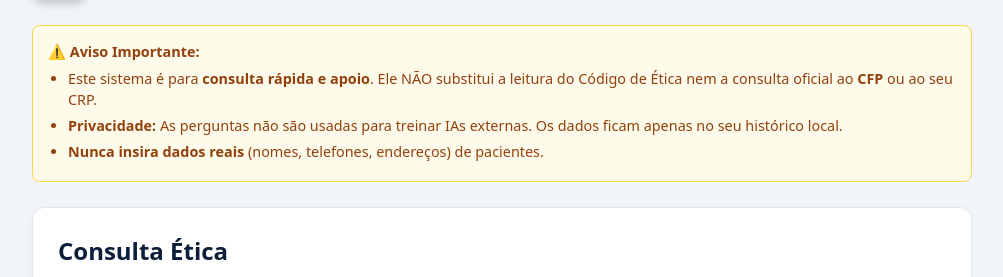
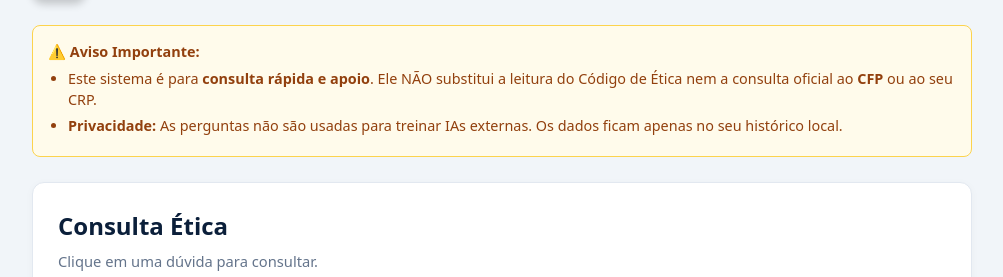
Before and after one commit to sabrinaandraderocha-cmyk/ethospsi, a Flask app: page / in a window 1280 px wide. Shown: the part 75-352 px from the top of the page, without its empty margins (138-1141 px from the left). Run offline with Flask 3, Linux system fonts and the light colour scheme; data comes from the database, SQL or seed files in the repository.

Commit message:
Update home.html

```diff
--- a/templates/home.html
+++ b/templates/home.html
@@ -6,7 +6,6 @@
   <ul>
     <li>Este sistema é para <strong>consulta rápida e apoio</strong>. Ele NÃO substitui a leitura do Código de Ética nem a consulta oficial ao <strong>CFP</strong> ou ao seu CRP.</li>
     <li><strong>Privacidade:</strong> As perguntas não são usadas para treinar IAs externas. Os dados ficam apenas no seu histórico local.</li>
-    <li><strong>Nunca insira dados reais</strong> (nomes, telefones, endereços) de pacientes.</li>
   </ul>
 </div>
 
```
